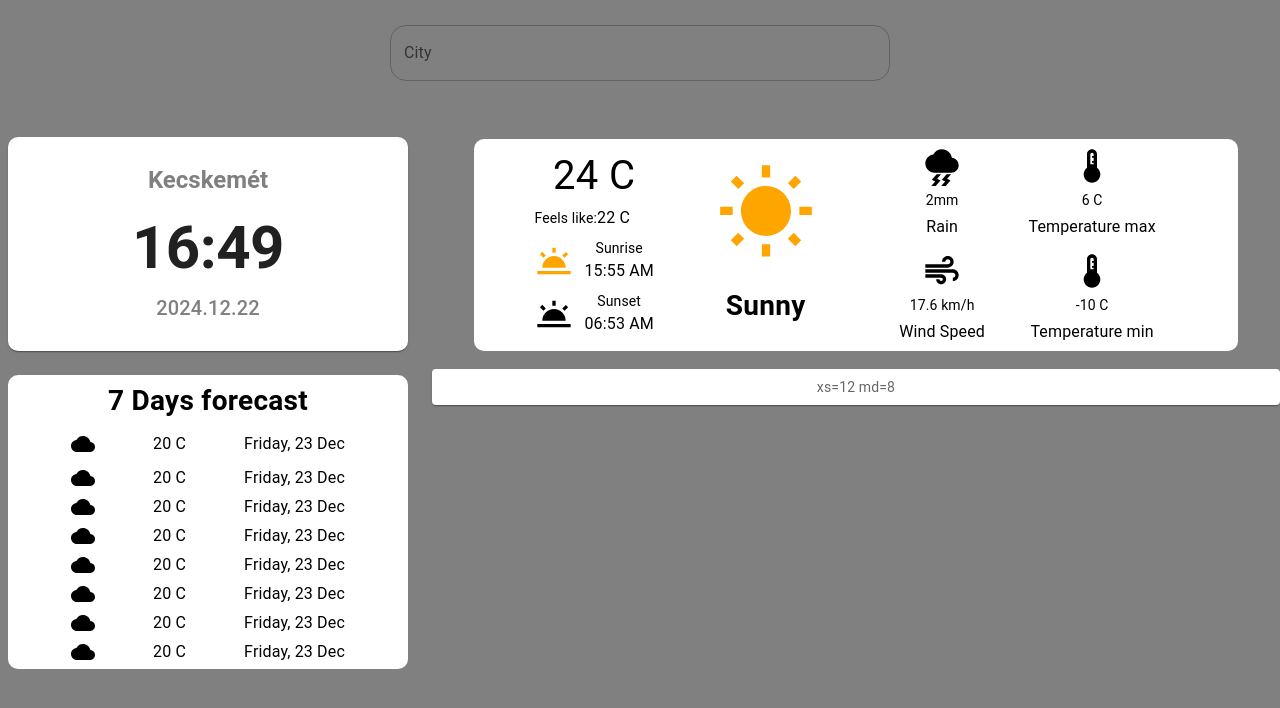
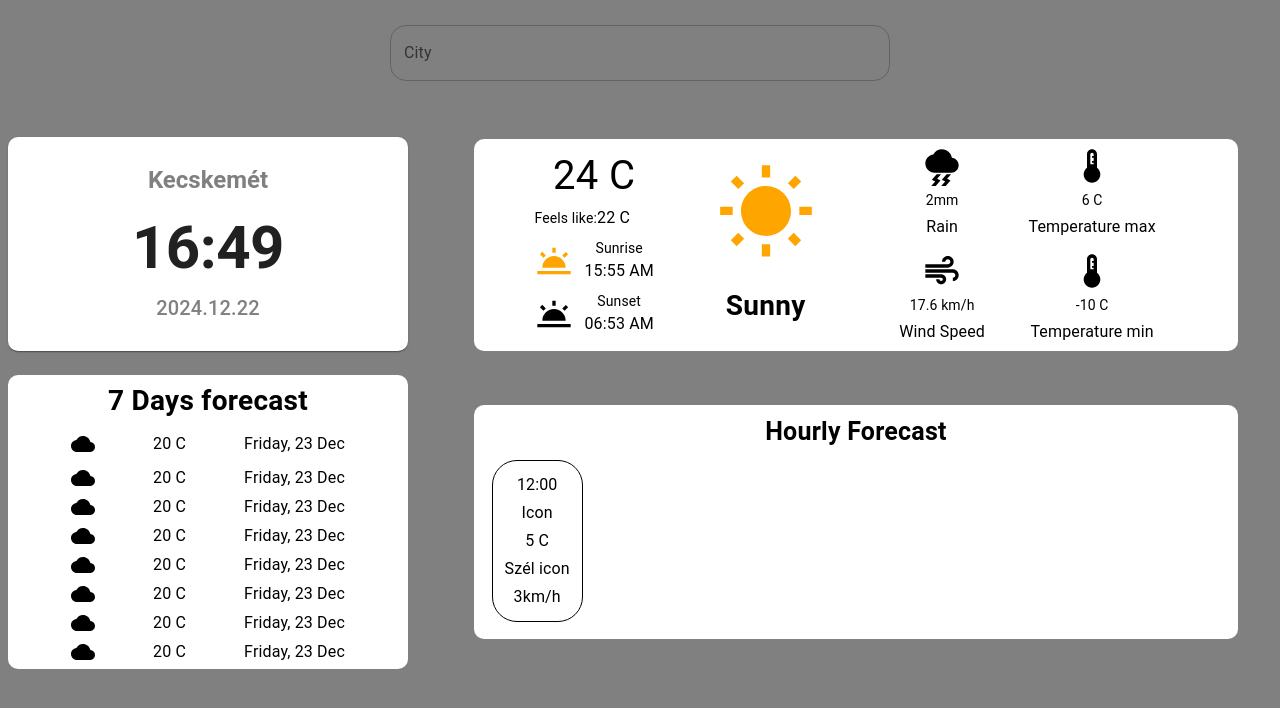
Before and after one commit to sz-adam/weather-react, a React (Vite) app: page / in a window 1280 px wide. Shown: the top 708 px of the page. Built offline with nearby package versions, Linux system fonts and the light colour scheme.

Commit message:
Hourly Forecast style

```diff
--- /dev/null
+++ b/src/components/HourlyForecast.jsx
@@ -0,0 +1,41 @@
+import { Box, Typography } from "@mui/material";
+import React from "react";
+
+function HourlyForecast() {
+  return (
+    <Box
+      sx={{
+        padding: 0.9,
+        display: "flex",
+        flexDirection: "Column",
+        backgroundColor: "#ffffff",
+        borderRadius: "10px",
+        margin: { xs: "6px", md: "2px" },
+        width: "90%",
+      }}
+    >
+      <Typography sx={{textAlign:"center", fontSize:"25px", fontWeight:"bold"}}>Hourly Forecast</Typography>
+      <Box sx={{ display: "flex" }}>
+        <Box
+          sx={{
+            display: "flex",
+            flexDirection: "column",
+            alignItems: "center",
+            border: "1px solid black",
+            margin: "10px",
+            padding: "10px",
+            borderRadius: "25px",
+          }}
+        >
+          <Typography sx={{ padding: "2px" }}>12:00</Typography>
+          <Typography sx={{ padding: "2px" }}>Icon</Typography>
+          <Typography sx={{ padding: "2px" }}>5 C</Typography>
+          <Typography sx={{ padding: "2px" }}>Szél icon</Typography>
+          <Typography sx={{ padding: "2px" }}>3km/h</Typography>
+        </Box>
+      </Box>
+    </Box>
+  );
+}
+
+export default HourlyForecast;
--- a/src/pages/Weather.jsx
+++ b/src/pages/Weather.jsx
@@ -1,25 +1,12 @@
 import React from "react";
 import Input from "../components/Input";
-import Paper from "@mui/material/Paper";
 import Grid from "@mui/material/Grid2";
-import { styled } from "@mui/material/styles";
 import Place from "../components/Place";
 import DailyWeather from "../components/DailyWeather";
 import { Box } from "@mui/material";
-
 import Sunny from "../components/Sunny";
 import Daysforecast from "../components/Daysforecast";
-
-const Item = styled(Paper)(({ theme }) => ({
-  backgroundColor: "#fff",
-  ...theme.typography.body2,
-  padding: theme.spacing(1),
-  textAlign: "center",
-  color: theme.palette.text.secondary,
-  ...theme.applyStyles("dark", {
-    backgroundColor: "#1A2027",
-  }),
-}));
+import HourlyForecast from "../components/HourlyForecast";
 
 function Weather() {
   return (
@@ -63,8 +50,15 @@ function Weather() {
             >
               <Daysforecast />
             </Grid>
-            <Grid size={{ xs: 12, md: 8 }}>
-              <Item>xs=12 md=8</Item>
+            <Grid
+              size={{ xs: 12, md: 8 }}
+              sx={{
+                display: "flex",
+                justifyContent: "center",
+                alignItems: "center",
+              }}
+            >
+              <HourlyForecast />
             </Grid>
           </Grid>
         </Box>
```
